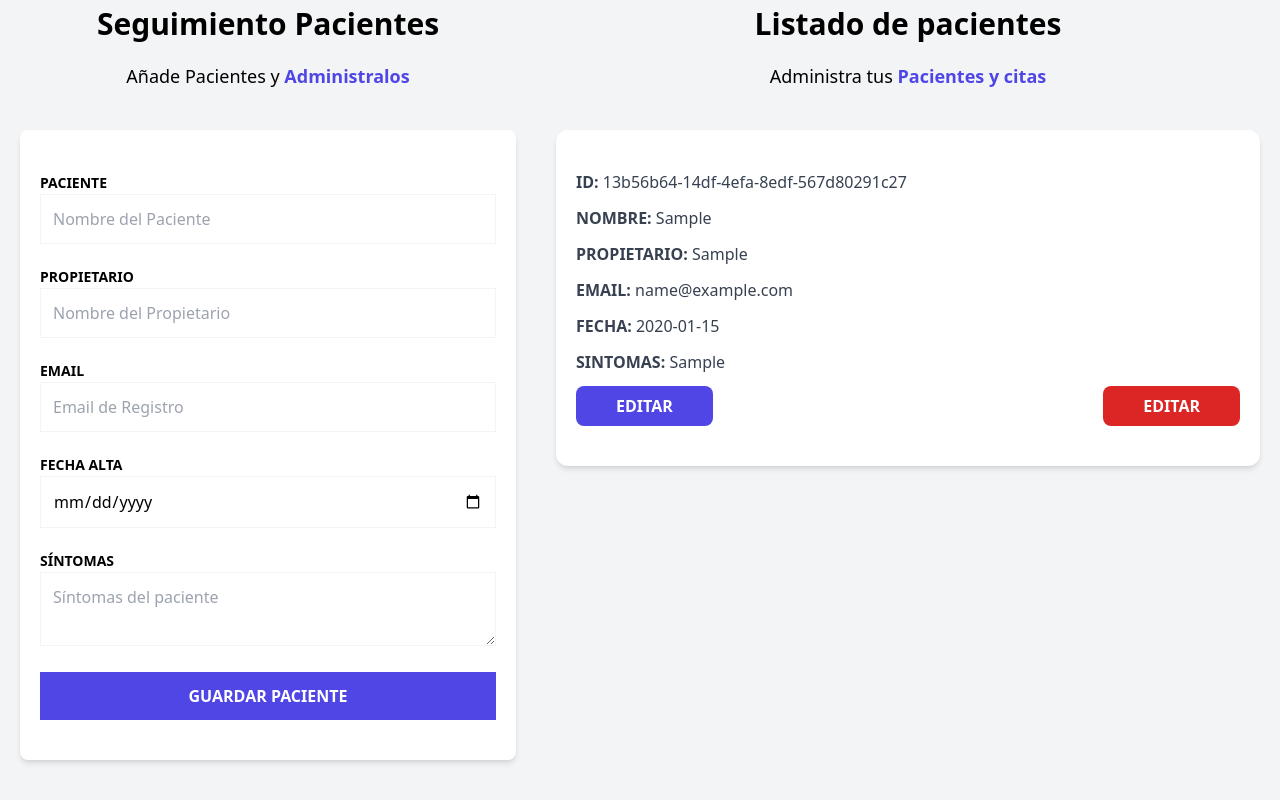
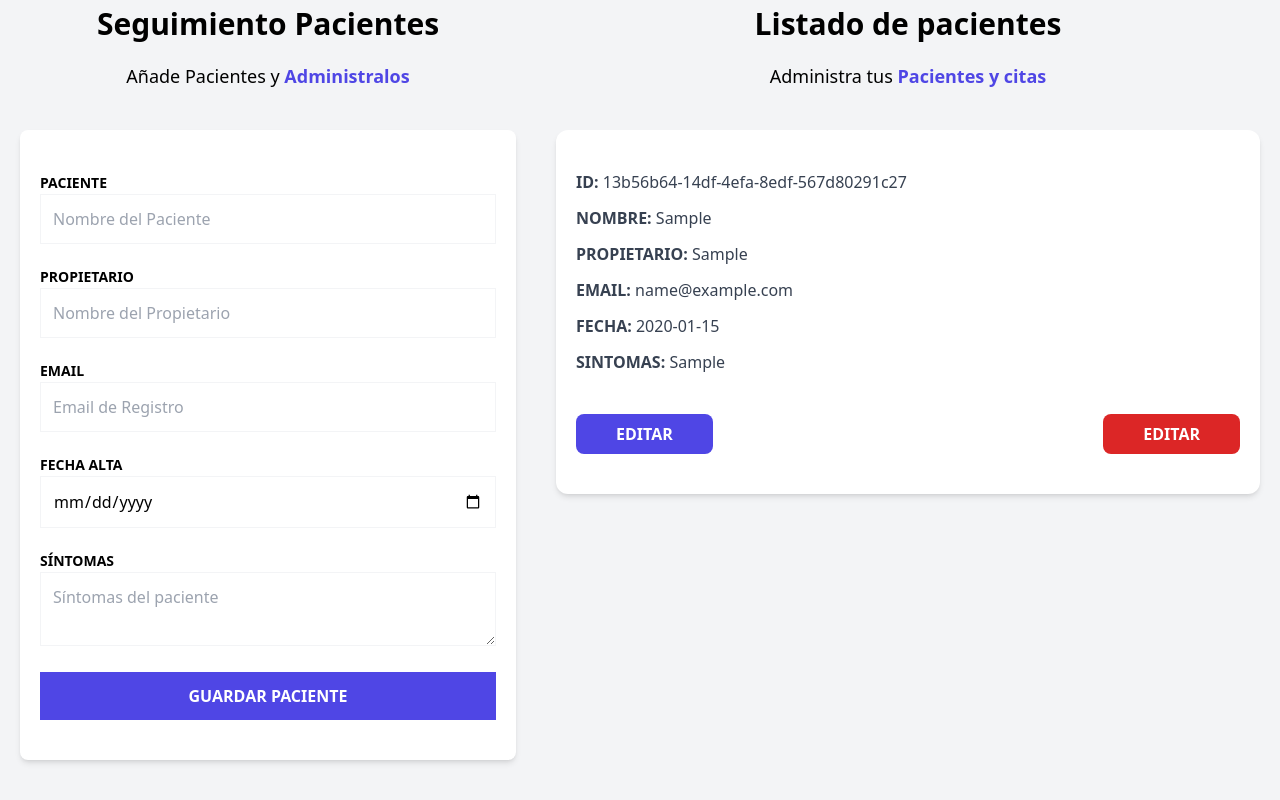
Before and after one commit to IvanVasquez289/pacientes-zustand-reactForm, a React (Vite) app: page / in a window 1280 px wide. Both pictures are taken after typing "Sample", "Sample", "name@example.com", "2020-01-15", "Sample" into the empty fields and a click on the input "Guardar Paciente". Shown: the part 170-970 px from the top of the page. Built offline with nearby package versions, Linux system fonts and the light colour scheme.

Commit message:
feat: actualizar paciente

```diff
--- a/src/components/PatientDetails.tsx
+++ b/src/components/PatientDetails.tsx
@@ -18,7 +18,7 @@ const PatientDetails = ({patient}: PatientDetailsProps) => {
         <PatientDetailsItem label="Fecha" data={patient.date.toString()}/>
         <PatientDetailsItem label="Sintomas" data={patient.symptoms}/>
 
-        <div className="flex justify-between">
+        <div className="flex justify-between mt-10">
           <button
             className="py-2 px-10 bg-indigo-600 hover:bg-indigo-700 text-white font-bold uppercase rounded-lg"
             onClick={() => getPatientById(patient.id)}
--- a/src/components/PatientForm.tsx
+++ b/src/components/PatientForm.tsx
@@ -2,19 +2,42 @@ import { useForm } from "react-hook-form"
 import Error from "./Error"
 import { DraftPatient } from "../types"
 import { usePatientStore } from "../store"
+import { useEffect } from "react"
 
 export default function PatientForm() {
 
-    const {register, handleSubmit, formState: {errors}, reset} = useForm<DraftPatient>()
+    const {register, handleSubmit, formState: {errors}, reset, setValue} = useForm<DraftPatient>()
 
     //? Ambas sintaxis son equivalentes
     // const addPatient = usePatientStore( (state) => state.addPatient
-    const {addPatient} = usePatientStore()
+    const {addPatient, activePatient, patients, updatePatient} = usePatientStore()
+
+    useEffect(() => {
+        if(activePatient) {
+            const patient = patients.find(patient => patient.id === activePatient)
+            // reset(patient)
+            setValue('name', patient!.name)
+            setValue('caretaker', patient!.caretaker)
+            setValue('email', patient!.email)
+            setValue('date', patient!.date)
+            setValue('symptoms', patient!.symptoms)
+
+        }
+    }, [activePatient, patients, setValue])
 
     const registerPatient = (data:DraftPatient) => {
-        addPatient(data)
+        // addPatient(data)
+        // reset()
+
+        if(activePatient) {
+            updatePatient({...data, id: activePatient})
+        }else{
+            addPatient(data)
+        }
         reset()
     }
+
+
     return (
       <div className="md:w-1/2 lg:w-2/5 mx-5">
           <h2 className="font-black text-3xl text-center">Seguimiento Pacientes</h2>
--- a/src/store.ts
+++ b/src/store.ts
@@ -1,5 +1,6 @@
 import {create} from 'zustand'
 import { DraftPatient, Patient } from './types'
+import { devtools } from 'zustand/middleware';
 
 type PatientState = {
     patients: Patient[];
@@ -7,6 +8,7 @@ type PatientState = {
     deletePatient: (id: Patient['id']) => void;
     activePatient: Patient['id'];
     getPatientById: (id: Patient['id']) => void;
+    updatePatient: (patient: Patient) => void;
 }
 
 const createPatient = (data: DraftPatient): Patient => {
@@ -16,7 +18,8 @@ const createPatient = (data: DraftPatient): Patient => {
     }
 }
 
-export const usePatientStore = create<PatientState>((set) => ({
+export const usePatientStore = create<PatientState>()(
+    devtools((set, get) => ({
         patients: [],
         activePatient: '',
         addPatient: (data: DraftPatient) => {
@@ -31,5 +34,13 @@ export const usePatientStore = create<PatientState>((set) => ({
                 patients: state.patients.filter((patient) => patient.id !== id)
             }))
         },
-    getPatientById: (id) => set({activePatient: id})
+        getPatientById: (id) => set({activePatient: id}),
+        updatePatient: (patient) => {
+            const updtedPatients = get().patients.map(p => p.id === patient.id ? patient : p)
+            set({
+                patients:updtedPatients,
+                activePatient: ''
+            })
+        }
     }))
+)
```
Lines whose indentation alone changed are shown as unchanged.
